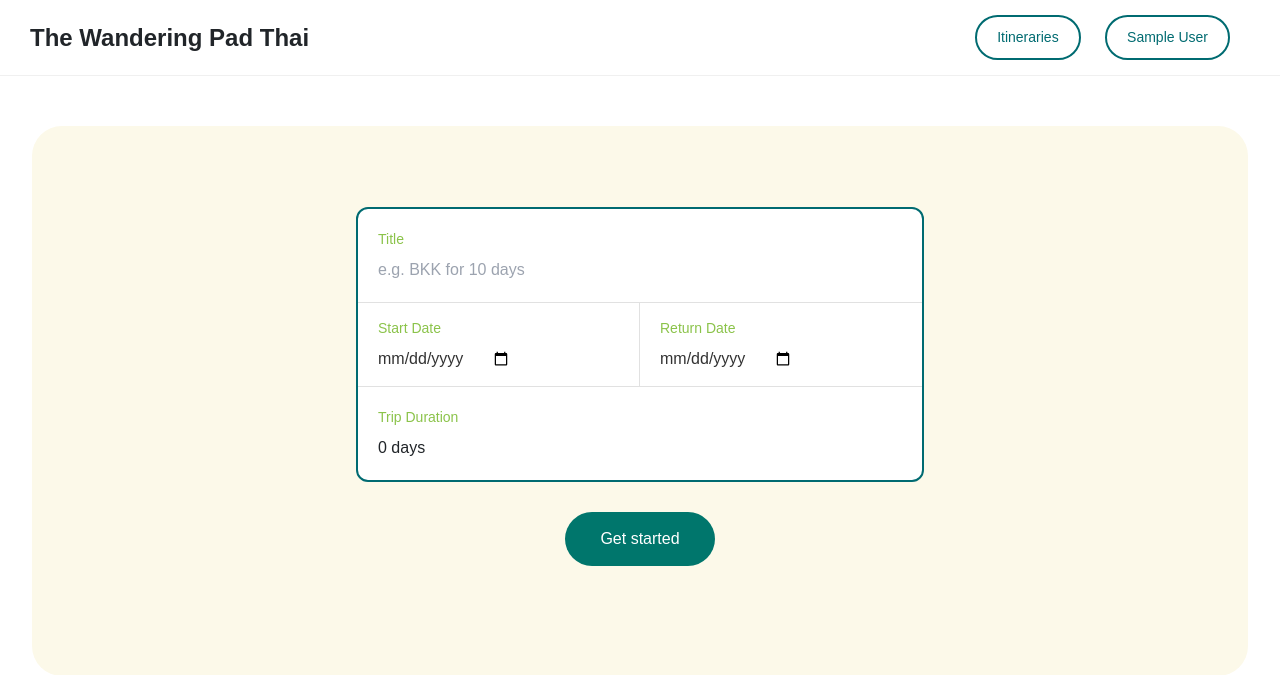
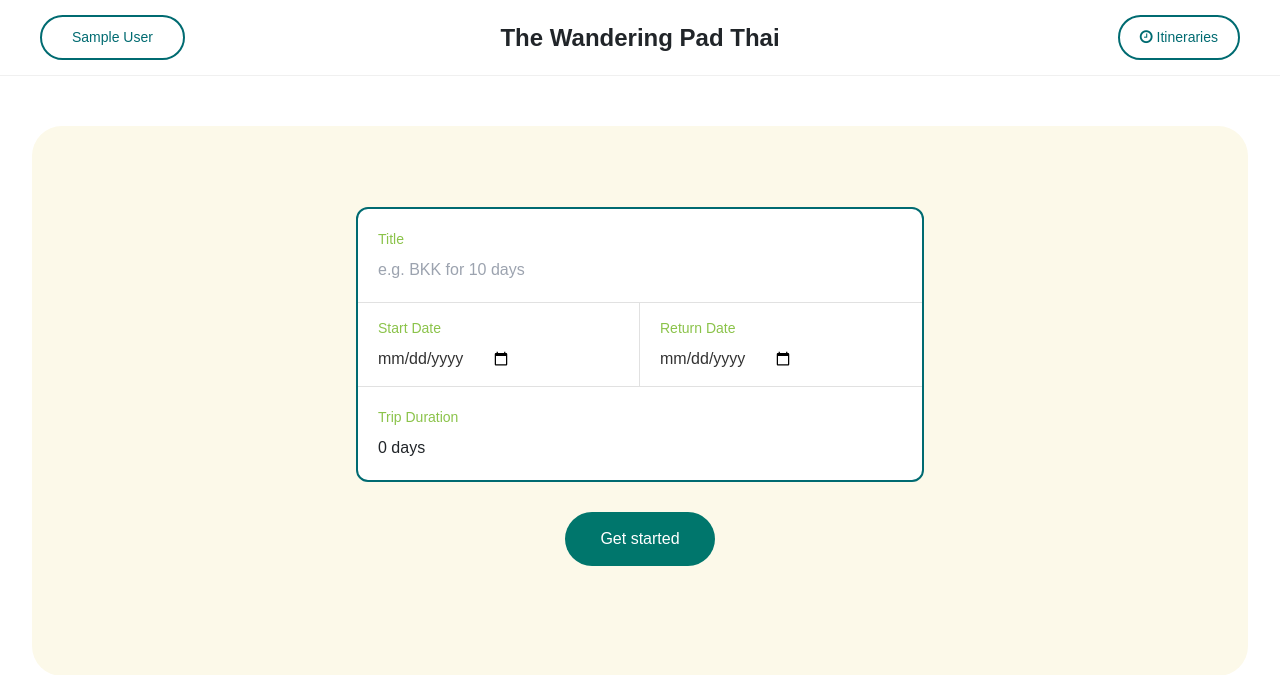
Before and after one commit to aungminthant13/The-Wandering-Pad-Thai, a Django app: page / in a window 1280 px wide. Shown: the top 675 px of the page. Run offline with Django 5.2, Linux system fonts and the light colour scheme; the visitor is signed in with stand-in values (Sample User, id 1); some libraries are stand-ins or nearby versions.

Commit message:
minor changes on homepage -> itinerary update

```diff
--- a/home/static/home/css/styles.css
+++ b/home/static/home/css/styles.css
@@ -9,7 +9,6 @@ body {
   font-family: Arial, sans-serif;
 }
 
-/* Navbar container */
 .navbar {
   display: flex;
   justify-content: space-between;
@@ -17,45 +16,110 @@ body {
   padding: 15px 30px;
   background-color: white;
   border-bottom: 1px solid #f0f0f0;
+  position: relative;
 }
 
-/* Logo section */
+/* Center the logo absolutely */
+.navbar-center {
+  position: absolute;
+  left: 50%;
+  transform: translateX(-50%);
+}
+
 .logo {
   display: flex;
   align-items: center;
   font-size: 24px;
   font-weight: bold;
+  text-align: center;
+  text-decoration: none;
 }
-
 
 .logo-text {
   font-weight: bold;
 }
 
-.user-acc {
-  margin-left: 10px;
-  margin-right: 10px;
-}
-
-
 .user-acc-button {
   display: inline-block;
   padding: 10px 20px;
-  border: 2px solid #006b71; /* Teal border */
+  border: 2px solid #006b71;
   border-radius: 25px;
   color: #006B71;
   text-decoration: none;
   font-size: 14px;
   font-weight: 500;
   transition: background-color 0.3s, color 0.3s;
-  margin-left: 10px;
-  margin-right: 10px;
+  margin: 0 10px;
 }
 
 .user-acc-button:hover {
-  background-color: #006B71;
+  background-color: #b41b0a;
   color: white;
 }
+
+.itinerary-history{
+  display: inline-block;
+  padding: 10px 20px;
+  border: 2px solid #006b71;
+  border-radius: 25px;
+  color: #006B71;
+  text-decoration: none;
+  font-size: 14px;
+  font-weight: 500;
+  transition: background-color 0.3s, color 0.3s;
+  margin: 0 10px;
+}
+
+.itinerary-history:hover {
+  background-color: #006b71;
+  color: white;
+}
+
+.user-logout-button {
+  position: relative;
+  background: none;
+  border: 2px solid #006b71;
+  border-radius: 25px;
+  color: #006b71;
+  font-size: 14px;
+  font-weight: 500;
+  padding: 10px 30px; /* wider padding */
+  min-width: 120px; /* ensure it's wide enough */
+  text-align: center;
+  cursor: pointer;
+  overflow: hidden;
+  transition: background-color 0.3s, color 0.3s;
+}
+
+.user-logout-button i {
+  margin-left: 5px; /* space between text and icon */
+}
+
+.user-name,
+.logout-text {
+  display: inline-block;
+  transition: opacity 0.3s ease;
+}
+
+.logout-text {
+  position: absolute;
+  left: 50%;
+  top: 50%;
+  transform: translate(-50%, -50%);
+  opacity: 0;
+  pointer-events: none;
+  white-space: nowrap; /* prevent wrapping */
+}
+
+.user-logout-button:hover .user-name {
+  opacity: 0;
+}
+
+.user-logout-button:hover .logout-text {
+  opacity: 1;
+}
+
+
 
 /* Make the navbar responsive */
 @media (max-width: 768px) {
--- a/home/templates/home/base.html
+++ b/home/templates/home/base.html
@@ -8,6 +8,7 @@
     <link href="https://cdn.jsdelivr.net/npm/bootstrap@5.3.3/dist/css/bootstrap.min.css" rel="stylesheet" integrity="sha384-QWTKZyjpPEjISv5WaRU9OFeRpok6YctnYmDr5pNlyT2bRjXh0JMhjY6hW+ALEwIH" crossorigin="anonymous">
     {% load static %}
     <link rel="stylesheet" href="{% static 'home/css/styles.css' %}">
+    <link rel="stylesheet" href="https://cdnjs.cloudflare.com/ajax/libs/font-awesome/4.7.0/css/font-awesome.min.css">
 </head>
 <body>
 
--- a/home/templates/home/index.html
+++ b/home/templates/home/index.html
@@ -1,20 +1,36 @@
 {% extends "home/base.html" %} {% block title %}Home{% endblock %}
+
 
 {% block content %}
 
-<!-- navbar -->
 <nav class="navbar">
-  <div class="logo">
-    <a href="{% url 'home' %}"
-      ><span class="logo-text">The Wandering Pad Thai</span></a
-    >
+  <!-- Left: User name -->
+  <!-- <div class="navbar-left">
+    <a href="{% url 'home' %}" class="user-acc-button">{{ user.name }}</a>
+  </div> -->
+  <form method="POST" action="{% url 'logout' %}" class="logout-form">
+  {% csrf_token %}
+    <button type="submit" class="user-acc-button user-logout-button">
+      <span class="user-name">{{ user.name }}</span>
+      <span class="logout-text">Logout<i class="fa fa-sign-out" style="font-size:13px"></i></span>
+    </button>
+  </form>
+
+  <!-- Center: Logo -->
+  <div class="navbar-center">
+    <a href="{% url 'home' %}" class="logo">
+      <span class="logo-text">The Wandering Pad Thai</span>
+    </a>
   </div>
 
-  <div class="user-acc">
-    <a href="{% url 'trips' %}" class="user-acc-button">Itineraries</a>
-    <a href="{% url 'home' %}" class="user-acc-button">{{ user.name }}</a>
+  <!-- Right: Itineraries -->
+  <div class="navbar-right">
+    <a href="{% url 'trips' %}" class="itinerary-history">
+      <i class="fa fa-clock-o" style="font-size:15px"></i> Itineraries
+    </a>
   </div>
 </nav>
+
 
 <!-- trip form section -->
 <section class="trip-form-section">
--- a/home/urls.py
+++ b/home/urls.py
@@ -1,9 +1,11 @@
-from django.urls import path
+from django.urls import path, include
 from . import views
 
 urlpatterns = [
     path('', views.home, name='home'),
     path('trips/', views.trips, name='trips'),
+    path("auth/", include("user_auth.urls")),
+
 ]
 
 # from django.urls import path
```
Also changed, not shown: home/templates/home/trips.html (+20 -5 lines).
